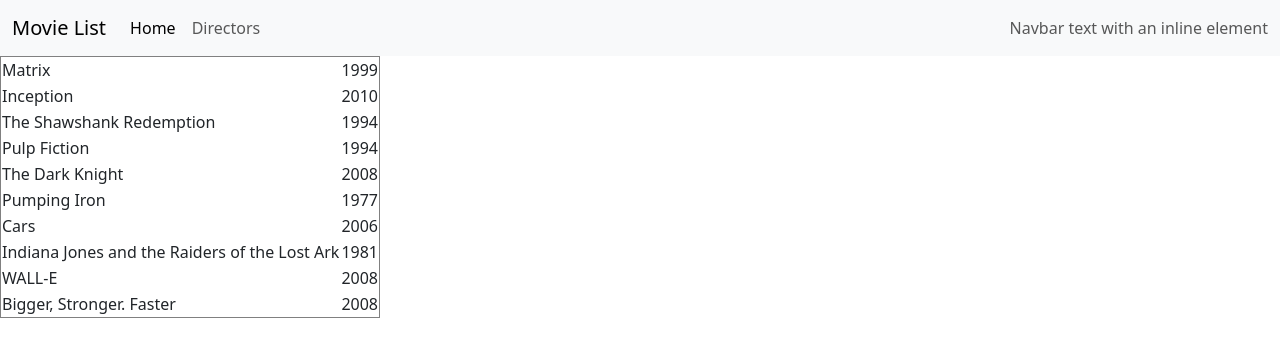
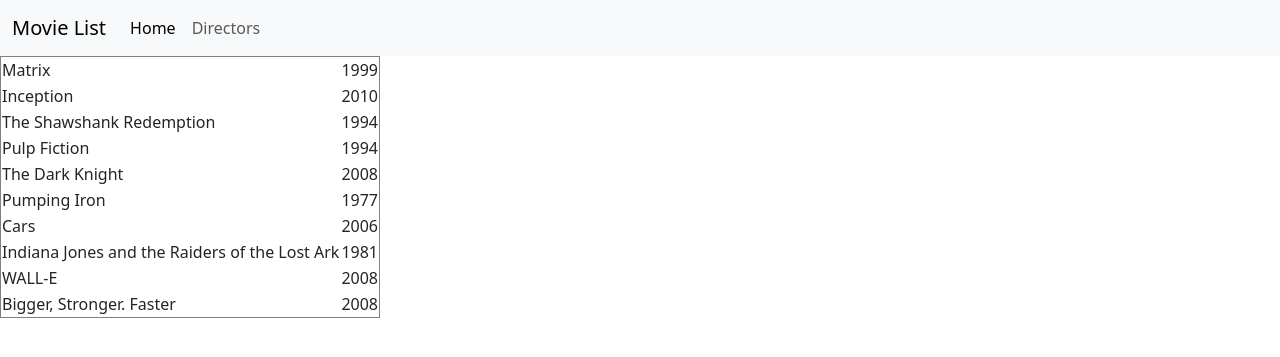
Before and after one commit to megicmikespelar/08film_Projekt, a Flask app: page / in a window 1280 px wide. Shown: the top 357 px of the page. Run offline with Flask 3, Linux system fonts and the light colour scheme; data comes from the database, SQL or seed files in the repository.

Commit message:
navbar text

```diff
--- a/templates/directors.html
+++ b/templates/directors.html
@@ -29,7 +29,7 @@
 
                     </ul>
                     <span class="navbar-text">
-                        Navbar text with an inline element
+
                     </span>
                 </div>
             </div>
--- a/templates/index.html
+++ b/templates/index.html
@@ -29,7 +29,7 @@
 
                     </ul>
                     <span class="navbar-text">
-                        Navbar text with an inline element
+
                     </span>
                 </div>
             </div>
```
